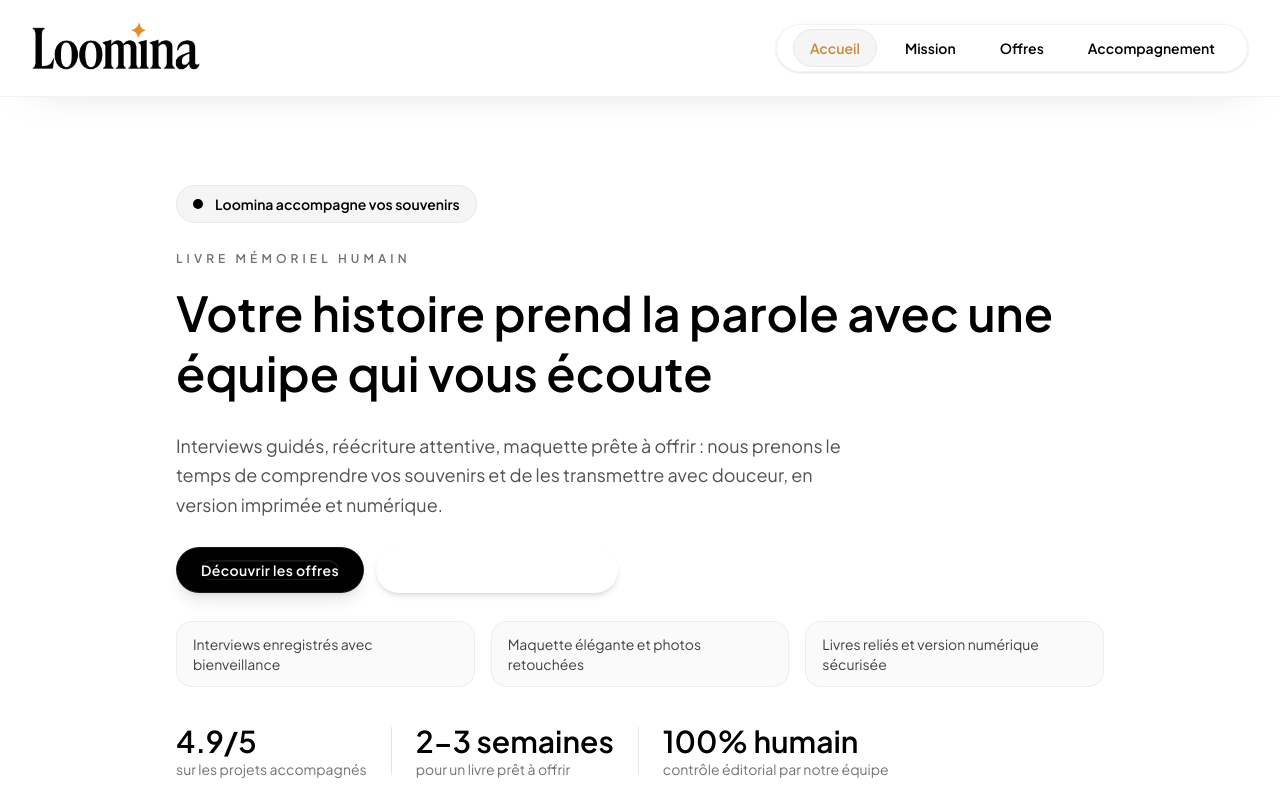
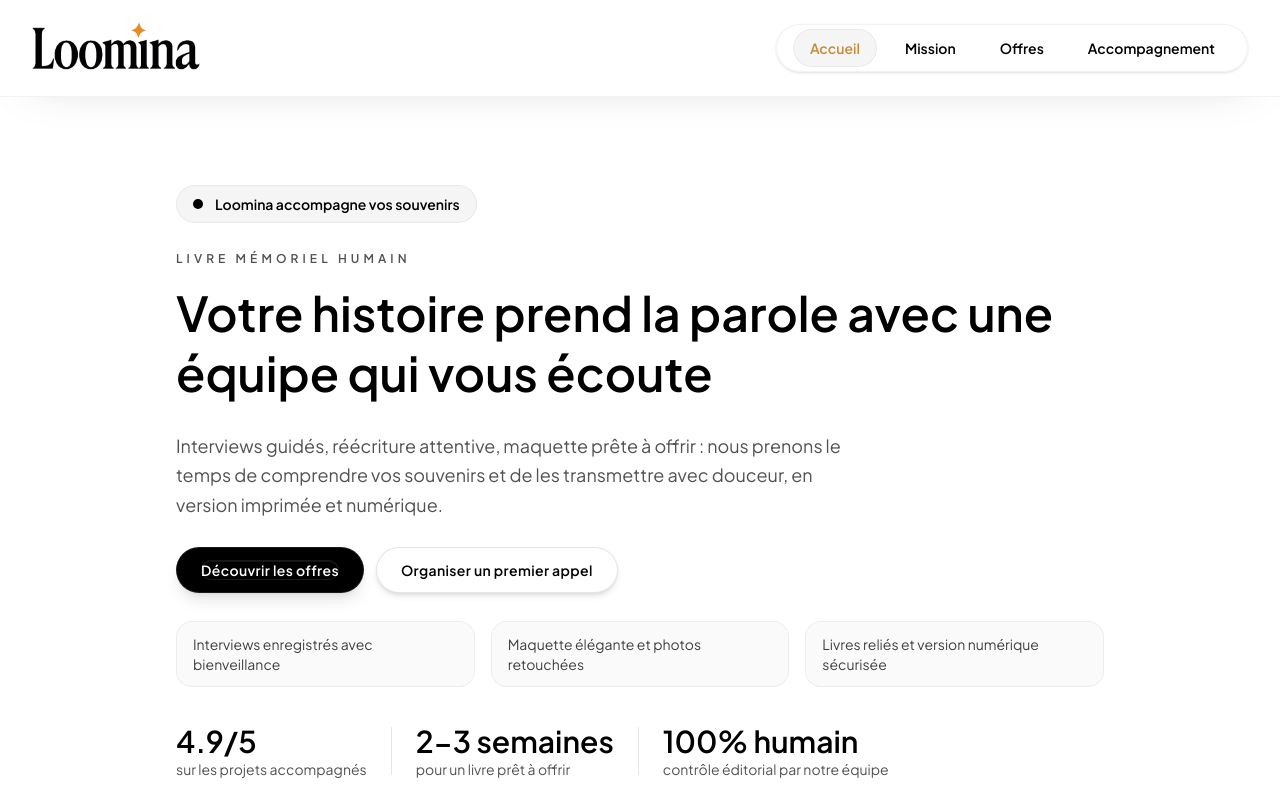
Before and after one commit to solalchetrit/loomina, a Next.js app: page / in a window 1280 px wide. Shown: the top 800 px of the page. Built offline with nearby package versions, Linux system fonts and the light colour scheme.

Commit message:
Add MagicButton variants and refine hero ctas

```diff
--- a/components/Hero.tsx
+++ b/components/Hero.tsx
@@ -11,7 +11,7 @@ export default function Hero() {
                 Loomina accompagne vos souvenirs
               </div>
               <div className="space-y-4">
-              <p className="text-xs uppercase tracking-[0.34em] text-neutral-500 font-semibold">Livre mémoriel humain</p>
+                <p className="text-xs uppercase tracking-[0.34em] text-neutral-600 font-semibold">Livre mémoriel humain</p>
                 <h1 className="text-4xl md:text-5xl font-semibold leading-tight text-black">
                   Votre histoire prend la parole avec une équipe qui vous écoute
                 </h1>
@@ -28,6 +28,7 @@ export default function Hero() {
               </MagicButton>
               <MagicButton
                 href="mailto:contact@loomina.fr"
+                variant="secondary"
                 className="bg-white text-black border border-black/10 shadow-md hover:bg-neutral-50"
               >
                 Organiser un premier appel
@@ -40,7 +41,7 @@ export default function Hero() {
                 </div>
               ))}
             </div>
-            <div className="flex flex-wrap items-center gap-6 pt-2 text-neutral-500">
+            <div className="flex flex-wrap items-center gap-6 pt-2 text-neutral-600">
               <div>
                 <p className="text-3xl font-semibold text-black">4.9/5</p>
                 <p className="text-sm">sur les projets accompagnés</p>
--- a/components/ui/MagicButton.tsx
+++ b/components/ui/MagicButton.tsx
@@ -10,21 +10,30 @@ interface MagicButtonProps extends HTMLMotionProps<"button"> {
   children: ReactNode;
   glow?: boolean;
   className?: string;
+  variant?: "primary" | "secondary";
 }
 
 const springConfig = { stiffness: 260, damping: 20, mass: 0.6 };
 
-function MagicButtonContent({ children, glow, className = "", ...rest }: Omit<MagicButtonProps, "href">) {
+function MagicButtonContent({ children, glow, className = "", variant = "primary", ...rest }: Omit<MagicButtonProps, "href">) {
   const [hovered, setHovered] = useState(false);
   const x = useMotionValue(0);
   const y = useMotionValue(0);
   const springX = useSpring(x, springConfig);
   const springY = useSpring(y, springConfig);
 
-  const background = useMemo(
+  const variantClasses = useMemo(
     () =>
-      "bg-[var(--loomina-black)] text-white shadow-[0_22px_60px_-40px_rgba(0,0,0,0.85)] border border-white/10",
-    []
+      variant === "primary"
+        ? "bg-[var(--loomina-black)] text-white shadow-[0_22px_60px_-40px_rgba(0,0,0,0.85)] border border-white/10"
+        : "bg-white text-black border border-black/10 shadow-md hover:bg-neutral-50",
+    [variant]
+  );
+
+  const buttonClasses = useMemo(
+    () =>
+      `group relative inline-flex items-center justify-center overflow-hidden rounded-full px-6 py-3 text-sm font-semibold tracking-wide transition-colors duration-200 focus-visible:outline-none focus-visible:ring-2 focus-visible:ring-offset-2 focus-visible:ring-[var(--loomina-black)] focus-visible:ring-offset-white ${variantClasses} ${className}`,
+    [className, variantClasses]
   );
 
   const handleMouseMove = (event: React.MouseEvent<HTMLButtonElement>) => {
@@ -47,7 +56,7 @@ function MagicButtonContent({ children, glow, className = "", ...rest }: Omit<Ma
   return (
     <motion.button
       type="button"
-      className={`group relative inline-flex items-center justify-center overflow-hidden rounded-full px-6 py-3 text-sm font-semibold tracking-wide transition-colors duration-200 ${background} ${className}`}
+      className={buttonClasses}
       style={{ x: springX, y: springY }}
       whileHover={{ scale: 1.05 }}
       whileTap={{ scale: 0.95 }}
@@ -73,11 +82,11 @@ function MagicButtonContent({ children, glow, className = "", ...rest }: Omit<Ma
   );
 }
 
-export default function MagicButton({ href, children, glow = true, className, ...rest }: MagicButtonProps) {
+export default function MagicButton({ href, children, glow = true, className, variant = "primary", ...rest }: MagicButtonProps) {
   if (href) {
     return (
       <Link href={href} className="inline-flex">
-        <MagicButtonContent className={className} glow={glow} {...rest}>
+        <MagicButtonContent className={className} glow={glow} variant={variant} {...rest}>
           {children}
         </MagicButtonContent>
       </Link>
@@ -85,7 +94,7 @@ export default function MagicButton({ href, children, glow = true, className, ..
   }
 
   return (
-    <MagicButtonContent className={className} glow={glow} {...rest}>
+    <MagicButtonContent className={className} glow={glow} variant={variant} {...rest}>
       {children}
     </MagicButtonContent>
   );
```
Lines whose indentation alone changed are shown as unchanged.
